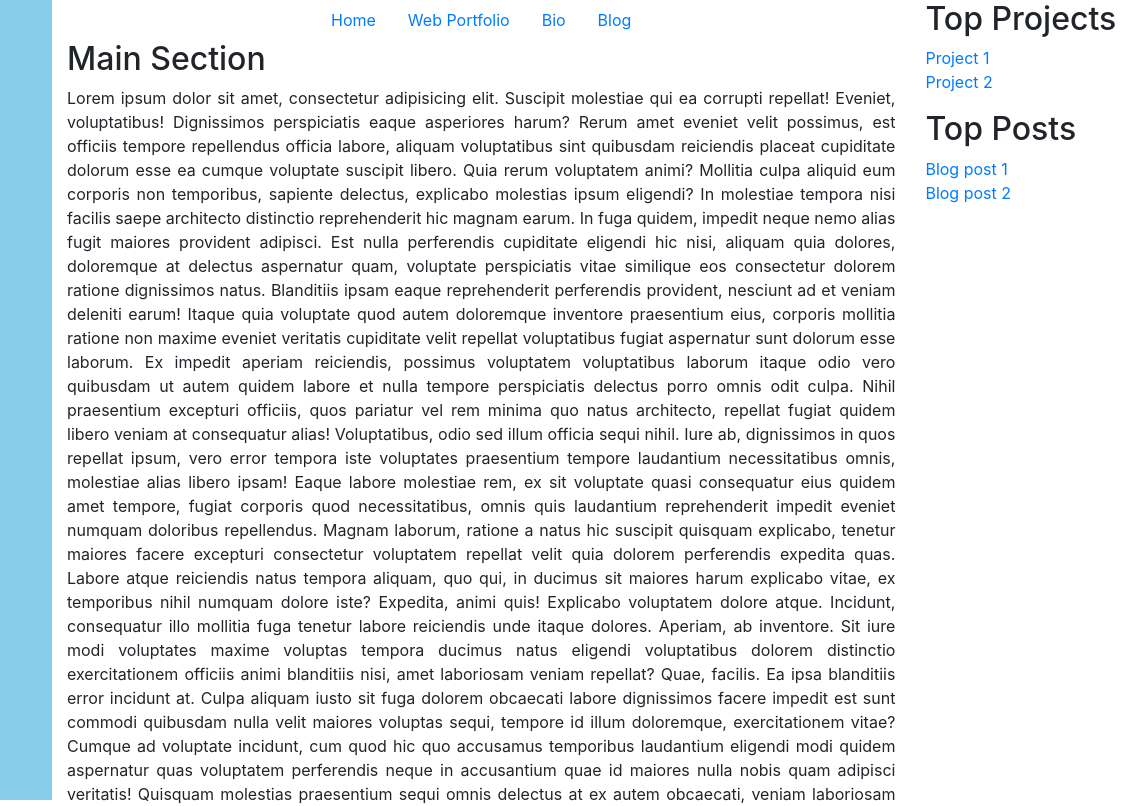
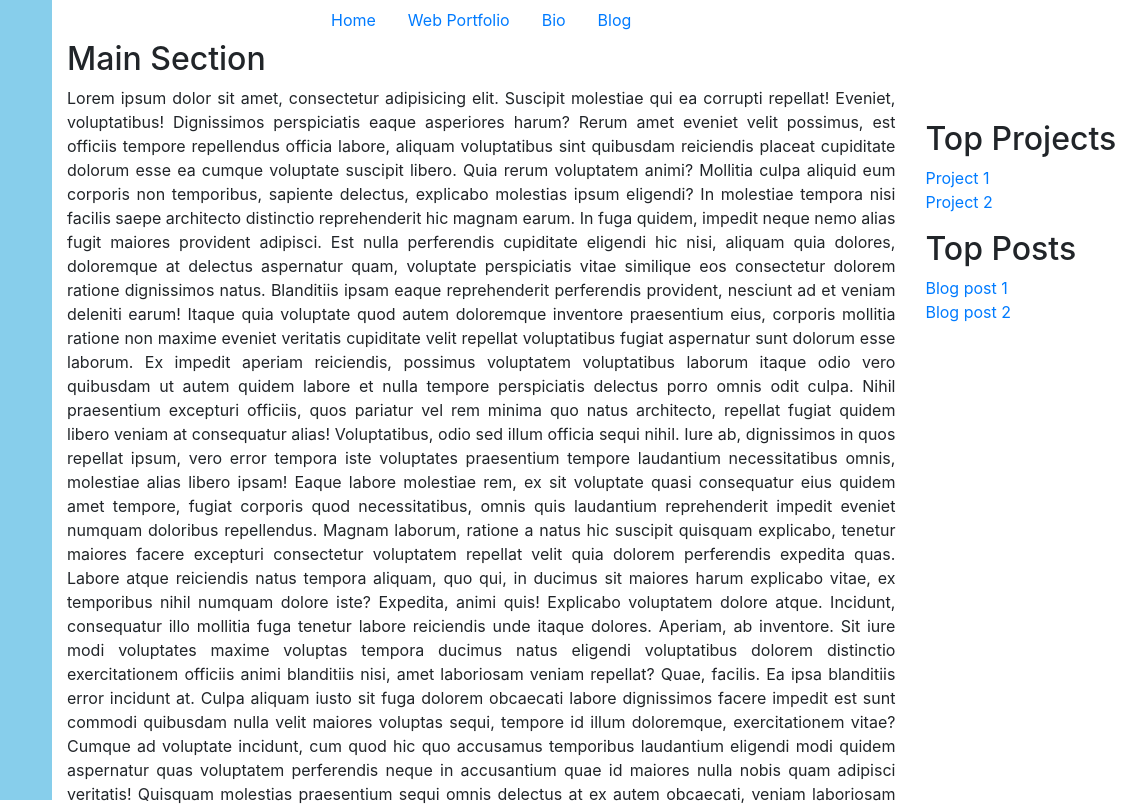
Before and after one commit to chrisvneal/blog_layout, a plain HTML site: page index.html in a window 1280 px wide. Shown: the top 806 px of the page, 140-1280 px from the left. Drawn offline with nearby package versions, Linux system fonts and the light colour scheme.

Commit message:
Added padding top .rightSection to be level with .leftSidebar

```diff
--- a/css/scss/partials/_layout.scss
+++ b/css/scss/partials/_layout.scss
@@ -23,4 +23,5 @@
 .rightSection {
   flex: 1;
   padding-left: 15px;
+  padding-top: 119.63px;
 }
```
Also changed, not shown: css/styles.css.
